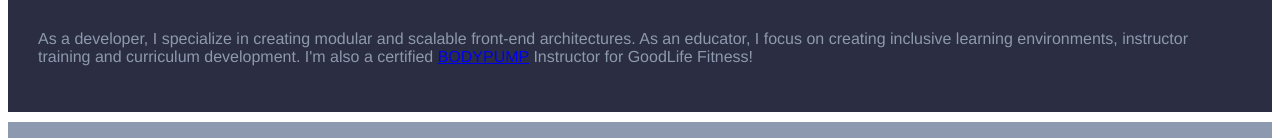
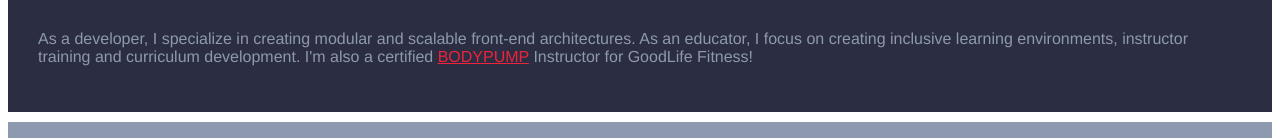
Before and after one commit to ArneVergote/Webdevelopment-1TIa, a plain HTML site: page Labo 6/opdracht3/resume.html in a window 1280 px wide. Shown: the part 285-423 px from the top of the page. Drawn offline with Linux system fonts and the light colour scheme.

Commit message:
Update style.css

```diff
--- a/Labo 6/opdracht3/styles/style.css
+++ b/Labo 6/opdracht3/styles/style.css
@@ -13,7 +13,7 @@ header > h1, header > h2{
 header, footer, .education{
     padding: 30px;
 }
-footer a{
+a{
     color: #EF233C;
 }
 header, footer{
```
